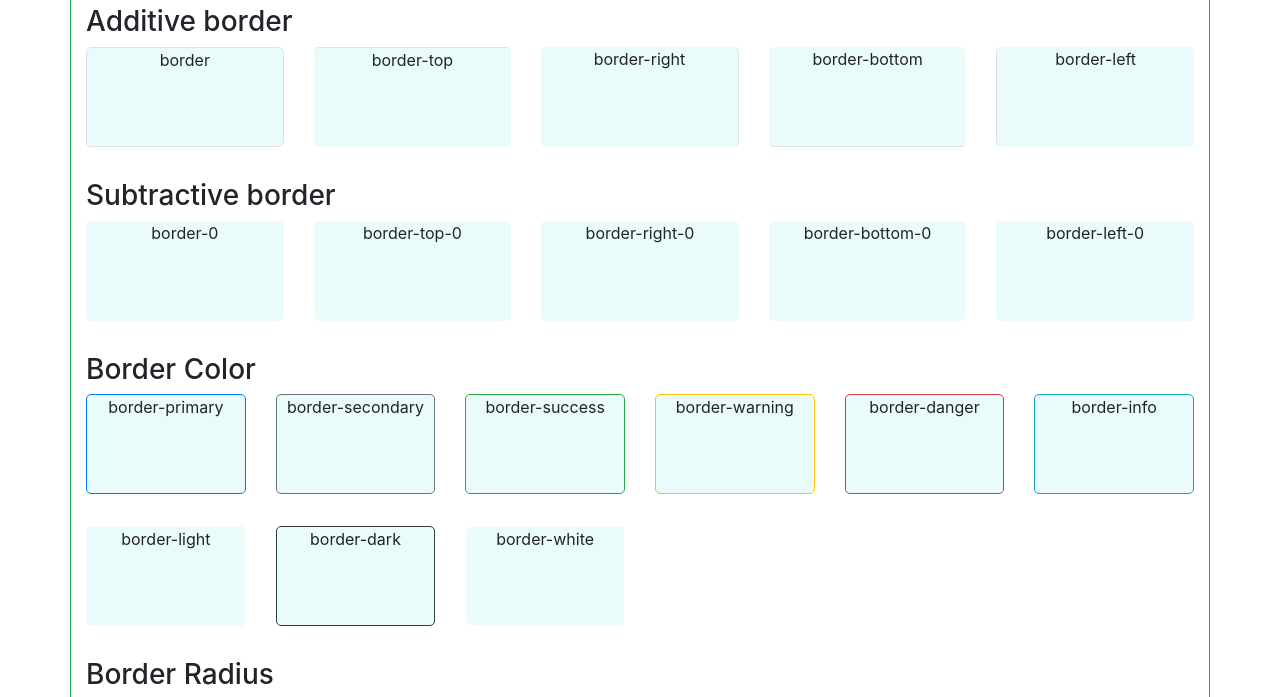
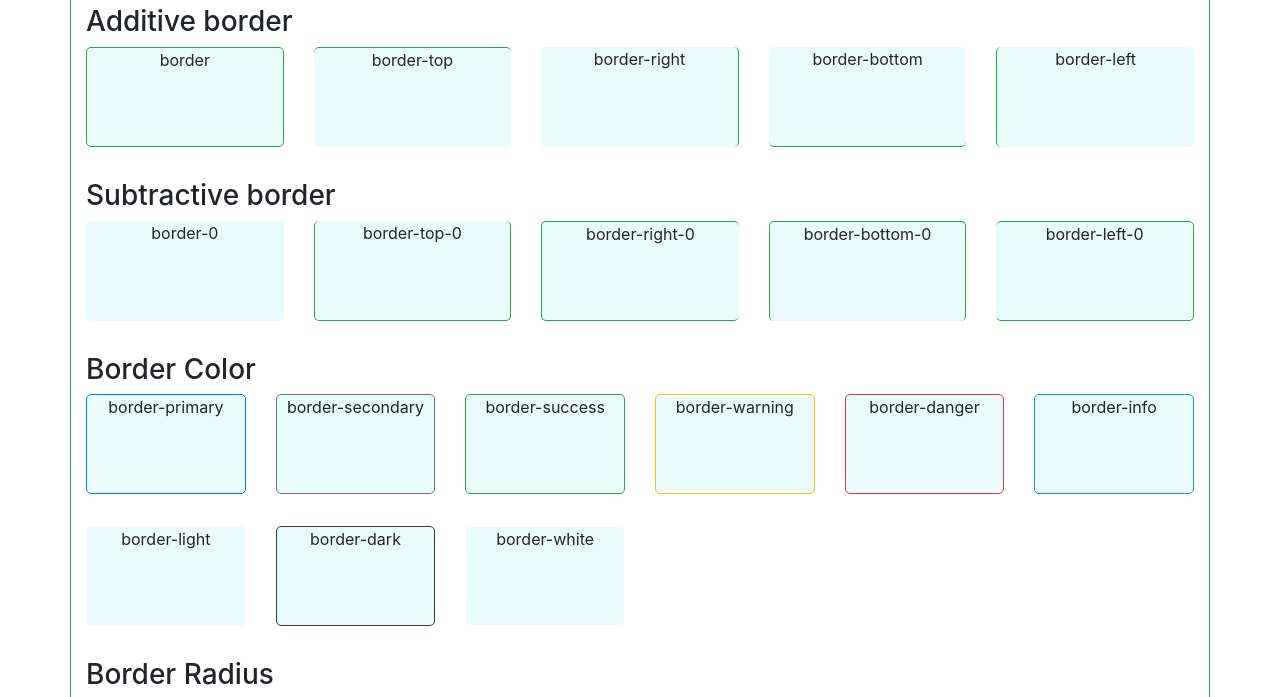
Before and after one commit to BorhanUddinBhuiyan/Bootstrap-Utilities, a plain HTML site: page index.html in a window 1280 px wide. Shown: the part 98-795 px from the top of the page. Drawn offline with nearby package versions, Linux system fonts and the light colour scheme.

Commit message:
Add files via upload

```diff
--- a/css/style.css
+++ b/css/style.css
@@ -9,5 +9,5 @@
   margin-bottom: 2rem;
 }
 .b_box{
-  border-radius:0;
+  border-radius: 0;
 }
--- a/index.html
+++ b/index.html
@@ -13,7 +13,7 @@
     <!-- Bootstrap CSS CDN-->
     <link rel="stylesheet" href="https://stackpath.bootstrapcdn.com/bootstrap/4.5.0/css/bootstrap.min.css" integrity="sha384-9aIt2nRpC12Uk9gS9baDl411NQApFmC26EwAOH8WgZl5MYYxFfc+NcPb1dKGj7Sk" crossorigin="anonymous"/>
     <!-- custom css link -->
-    <link rel="stylesheet" href="css/style.css"/>
+    <link rel="stylesheet" href="css/style.css" />
     <title>Bootstrap Utilities</title>
   </head>
   <body>
@@ -29,19 +29,19 @@
         </div>
         <div class="row">
           <div class="col-4 col-md">
-            <div class="box border">border</div>
+            <div class="box border border-success">border</div>
           </div>
           <div class="col-4 col-md">
-            <div class="box border-top">border-top</div>
+            <div class="box border-top border-success">border-top</div>
           </div>
           <div class="col-4 col-md">
-            <div class="box border-right">border-right</div>
+            <div class="box border-right border-success">border-right</div>
           </div>
           <div class="col-4 col-md">
-            <div class="box border-bottom">border-bottom</div>
+            <div class="box border-bottom border-success">border-bottom</div>
           </div>
           <div class="col-4 col-md">
-            <div class="box border-left">border-left</div>
+            <div class="box border-left border-success">border-left</div>
           </div>
         </div>
          <div class="row">
@@ -51,19 +51,19 @@
         </div>
         <div class="row">
           <div class="col-4 col-md">
-            <div class="box border-0">border-0</div>
+            <div class="box border border-0 border-success">border-0</div>
           </div>
           <div class="col-4 col-md">
-            <div class="box border-top-0">border-top-0</div>
+            <div class="box border border-top-0 border-success">border-top-0</div>
           </div>
           <div class="col-4 col-md">
-            <div class="box border-right-0">border-right-0</div>
+            <div class="box border border-right-0 border-success">border-right-0</div>
           </div>
           <div class="col-4 col-md">
-            <div class="box border-bottom-0">border-bottom-0</div>
+            <div class="box border border-bottom-0 border-success">border-bottom-0</div>
           </div>
           <div class="col-4 col-md">
-            <div class="box border-left-0">border-left-0</div>
+            <div class="box border border-left-0 border-success">border-left-0</div>
           </div>
         </div>
         <div class="row">
@@ -166,7 +166,7 @@
       <div class="container mb-4 text-center border border-success rounded">
         <h2>Colors</h2>
         <div class="row">
-          <div class="col text-center">
+          <div class="col-sm col-12 text-center">
             <h3>Background Color</h3>
             <div class="p-3 mb-2 bg-primary text-white">.bg-primary</div>
             <div class="p-3 mb-2 bg-secondary text-white">.bg-secondary</div>
@@ -179,7 +179,7 @@
             <div class="p-3 mb-2 bg-white text-dark">.bg-white</div>
             <div class="p-3 mb-2 bg-transparent text-dark">.bg-transparent</div>
           </div>
-          <div class="col text-center">
+          <div class="col-sm col-12 text-center">
             <h3>Link Color</h3>
             <p><a href="#" class="text-primary">Primary link</a></p>
             <p><a href="#" class="text-secondary">Secondary link</a></p>
@@ -194,7 +194,7 @@
             <p><a href="#" class="text-black-50">Black-50 link</a></p>
             <p><a href="#" class="text-white-50 bg-dark">white-50 link</a></p>
           </div>
-          <div class="col text-center">
+          <div class="col-sm col-12 text-center">
             <h3>Text Color</h3>
             <p class="text-primary">.text-primary</p>
             <p class="text-secondary">.text-secondary</p>
```
